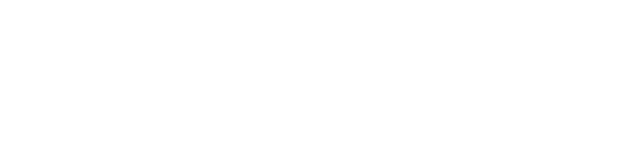
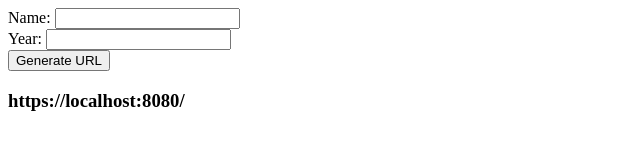
Before and after one commit to acciojob/sharable-urls-Jyoti190512, a website: page main.html in a window 1280 px wide. Shown: the whole page, without its empty margins (0-640 px from the left). Drawn offline with Linux system fonts and the light colour scheme.

Commit message:
created a submission

```diff
--- a/main.html
+++ b/main.html
@@ -3,6 +3,22 @@
   <body>
     <script type="text/javascript" src="./script.js">
 </script>
+	  <form id="urlForm">
+    <label for="name">Name:</label>
+    <input type="text" id="name" name="name" required>
+
+    <br>
+
+    <label for="year">Year:</label>
+    <input type="number" id="year" name="year" required>
+
+    <br>
+
+    <button type="button" id="button" onclick="updateUrl()">Generate URL</button>
+</form>
+
+<h3 id="url">https://localhost:8080/</h3>
+
   </body>
 
 </html>
--- a/script.js
+++ b/script.js
@@ -1 +1,7 @@
 // your code here
+function updateUrl() {
+        var name = encodeURIComponent(document.getElementById("name").value);
+        var year = encodeURIComponent(document.getElementById("year").value);
+
+        var url = "https://localhost:8080/?name=" + name + "&year=" + year;
+        document.getElementById("url").textContent = url;}
```
